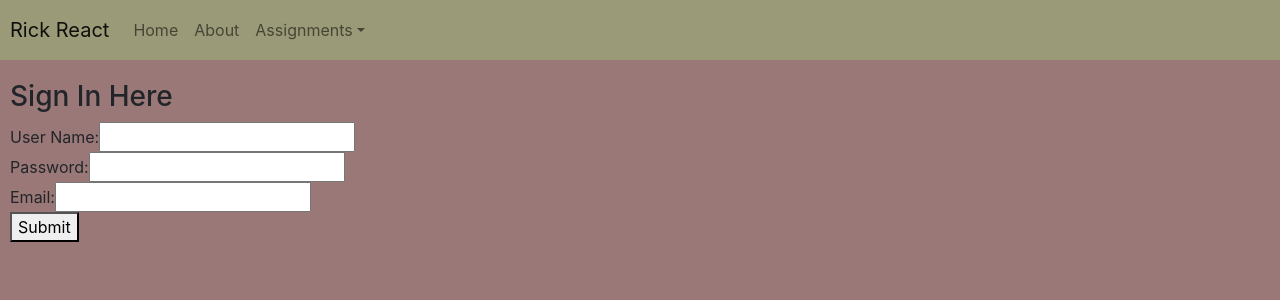
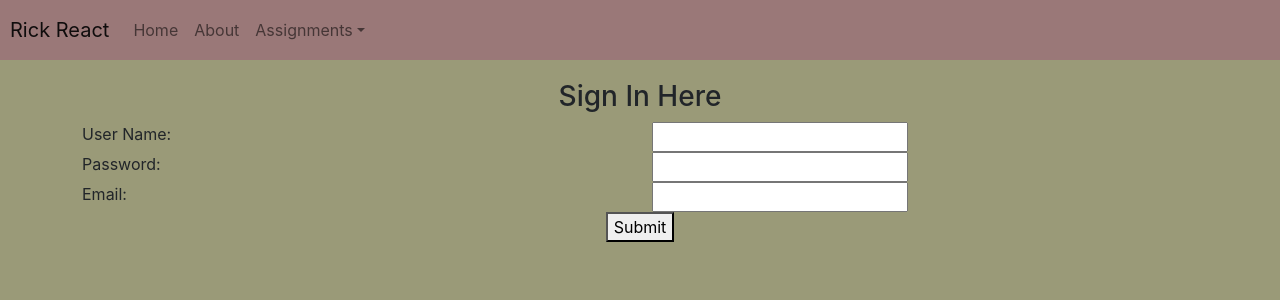
Before and after one commit to RickF71/react-code, a React (Create React App) app: page /loginform in a window 1280 px wide. Shown: the top 300 px of the page. Built offline with nearby package versions, Linux system fonts and the light colour scheme.

Commit message:
moving stuff to work with bootstrap, other small changes

```diff
--- a/src/App.js
+++ b/src/App.js
@@ -14,6 +14,7 @@ import TwoWayBind from './component/TwoWayBind';
 import Calculator from './component/Calculator';
 import CauculatorOutput from './component/CalculatorOutput';
 import {BrowserRouter as Router, Link, Routes, Route} from 'react-router-dom';
+import { HashRouter } from 'react-router-dom';
 import Home from './component/Home';
 import About from './component/About';
 import Profile from './component/Profile';
@@ -32,7 +33,7 @@ function App() {
     const[user, changeUser] = useState('userA');
 
     return (
-      <div class="style01.css">
+      <div className="style01.css">
         <Router>
           <Container>
             <Navbar className="navigation" fixed="top" expand="lg" >
--- a/src/component/LoginForm.js
+++ b/src/component/LoginForm.js
@@ -1,6 +1,7 @@
 import React, {useState} from 'react';
 import {useNavigate, Route, Routes} from 'react-router-dom';
 import LoginValidate from './LoginValidate';
+import { Col, Row, Form, Navbar, Container, Nav, NavDropdown, NavDropdownProps } from "react-bootstrap";
 
 function LoginForm(props) {
     let navigate = useNavigate();
@@ -26,21 +27,28 @@ function LoginForm(props) {
     return (
         <div>
             <div>
-                <h3>Sign In Here</h3>
-                <label for="userName">User Name: </label>
-                {/* <input onChange={userNameChange} value={userName}></input> */}
-                <input value={userName}></input>
-                <br />
+                <h3 className="text-center">Sign In Here</h3>
+                <Container>
+                    <Row>
+                        <Col><label for="userName">User Name: </label></Col>
+                        <Col>
+                            {/* <input onChange={userNameChange} value={userName}></input> */}
+                            <input value={userName}></input>
+                        </Col>
+                    </Row>
 
-                <label for="password">Password: </label>
-                <input onChange={passwordChange} value={password}></input>
-                <br />
+                    <Row>
+                        <Col><label for="userPassword">Password: </label></Col>
+                        <Col><input value={password}></input></Col>
+                    </Row>
 
-                <label for="email">Email: </label>
-                <input onChange={emailChange} value={email}></input>
-                <br />
+                    <Row>
+                        <Col><label for="email">Email: </label></Col>
+                        <Col><input value={email}></input></Col>
+                    </Row>
 
-                <button onClick={() => toLoginValidate()}>Submit</button>
+                    <center><button onClick={() => toLoginValidate()} >Submit</button> </center>
+                </Container>
             </div>
         </div>
     );
--- a/src/component/ParentToChild.js
+++ b/src/component/ParentToChild.js
@@ -1,5 +1,7 @@
 import React, {Component, useState} from 'react';
 import ChildComponent from './ChildComponent';
+import { Col, Row, Form, Navbar, Container } from "react-bootstrap";
+
 
 function ParentToChild({props}) {
     const [firstName, setFirstName] = useState('');
@@ -31,6 +33,8 @@ function ParentToChild({props}) {
     return (
 
         <div>
+            <Row>
+                <Col>
                     <h2>Parent/Child React Assignment March 21</h2>
 
                     <label for="firstName">First Name: </label>
@@ -104,7 +108,8 @@ function ParentToChild({props}) {
                     <br />
 
                     <button onClick={() => toChild()}>Submit</button>
-
+                </Col>
+                <Col className="rounded" >
                     <ChildComponent
                         firstName={firstName}
                         lastName={lastName}
@@ -112,6 +117,8 @@ function ParentToChild({props}) {
                         address={address}
                         hobbies={hobbies}
                     />
+                </Col>
+            </Row>
         </div>
     );
 }
--- a/src/index.css
+++ b/src/index.css
@@ -6,7 +6,7 @@ body {
     sans-serif;
   -webkit-font-smoothing: antialiased;
   -moz-osx-font-smoothing: grayscale;
-  background-color:#9A7878;
+  background-color:#9A9A78;
 
 }
 
@@ -18,7 +18,7 @@ code {
 .navbar {
   /* position: sticky; */
   padding: 10px;
-  background-color: #9A9A78;
+  background-color: #9A7878;
 
 
 }
@@ -26,3 +26,7 @@ code {
 Container {
   color: white;
 }
+
+label {
+  display: block;
+}
```
Lines whose indentation alone changed are shown as unchanged.
